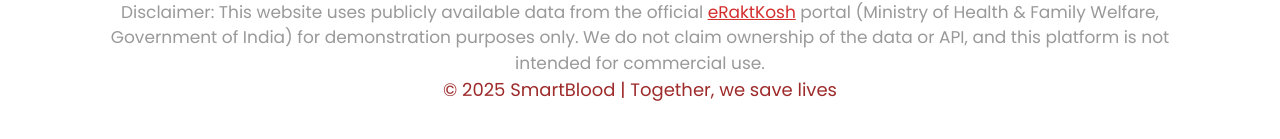
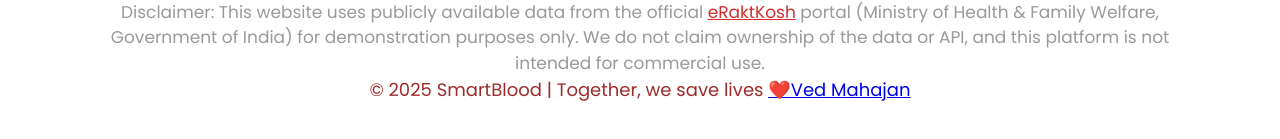
Before and after one commit to Ved8290/Smart_BLood_v1, a React (Vite) app: page / in a window 1280 px wide. Shown: the part 5479-5618 px from the top of the page. Built offline with nearby package versions, Linux system fonts and the light colour scheme.

Commit message:
Update Home.jsx

```diff
--- a/src/Components/Home.jsx
+++ b/src/Components/Home.jsx
@@ -148,7 +148,7 @@
        <p className="footer-disclaimer">
   Disclaimer: This website uses publicly available data from the official <a href="https://eraktkosh.mohfw.gov.in/eraktkoshPortal/#/" target="_blank" rel="noopener noreferrer">eRaktKosh</a> portal (Ministry of Health & Family Welfare, Government of India) for demonstration purposes only. We do not claim ownership of the data or API, and this platform is not intended for commercial use.
 </p>
- <p>© 2025 SmartBlood | Together, we save lives</p>
+ <p>© 2025 SmartBlood | Together, we save lives <a href="https://wa.me/+918767375114"> ❤️Ved Mahajan </a></p>
       </footer>
     </div>
   );
```
